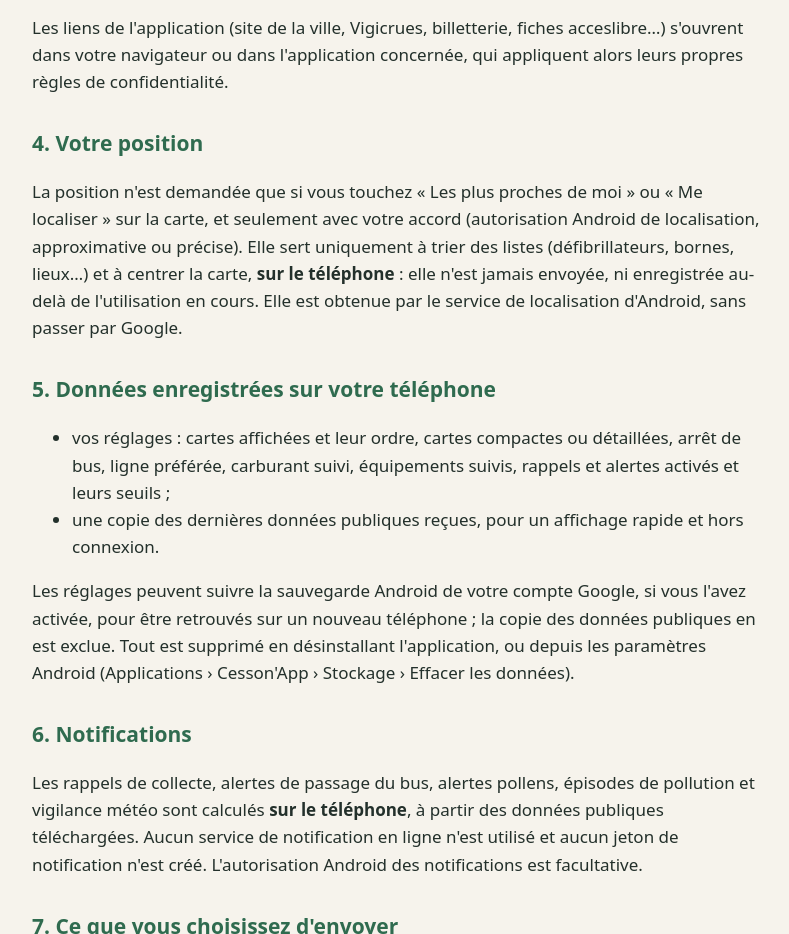
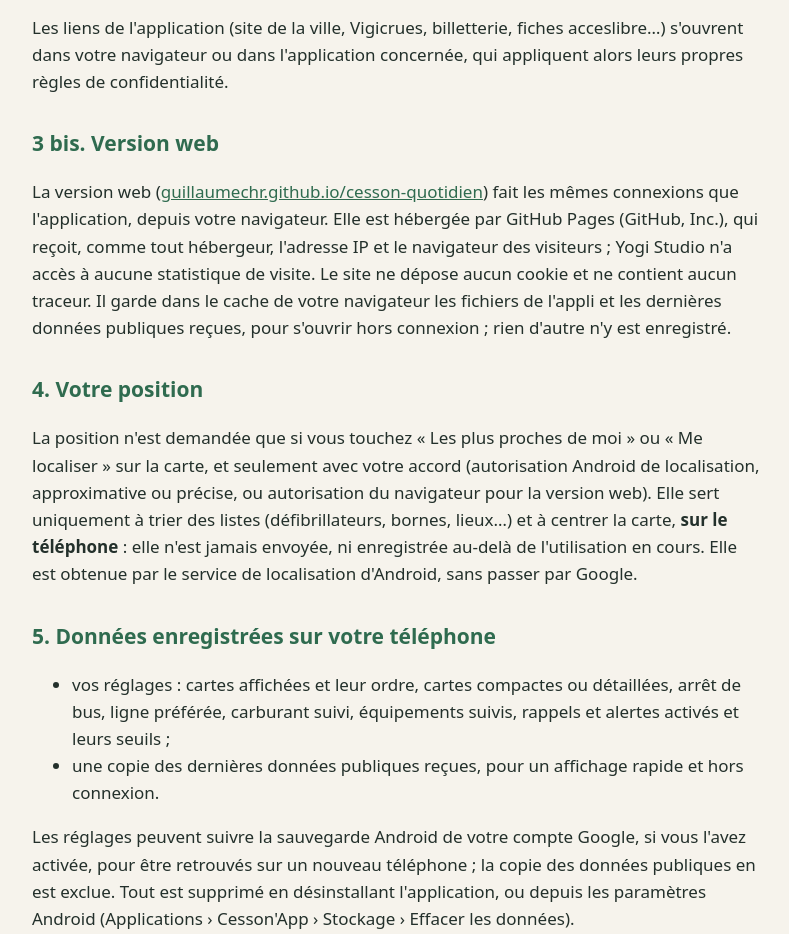
Before and after one commit to GuillaumeCHR/cesson-quotidien-site, a plain HTML site: page confidentialite.html in a window 1280 px wide. Shown: the part 1163-2097 px from the top of the page, without its empty margins (244-1033 px from the left). Drawn offline with Linux system fonts and the light colour scheme.

Commit message:
Version web : lien depuis l'accueil, et ce qu'elle implique pour la confidentialité (hébergement GitHub Pages, cache hors connexion)
Co-Authored-By: Claude Opus 5.5 <noreply@anthropic.com>

```diff
--- a/confidentialite.html
+++ b/confidentialite.html
@@ -16,7 +16,7 @@
 </header>
 <h1>Politique de confidentialité</h1>
 <p class="muted">S'applique à l'application Android Cesson'App (<code>com.yogistudio.cesson</code>), éditée par Yogi Studio.
-Dernière mise à jour : 17 novembre 2026.</p>
+Dernière mise à jour : 17 novembre 2026 (version web).</p>
 
 <div class="card">
   <strong>En bref :</strong> Cesson'App n'a ni compte, ni publicité, ni traceur, ni mesure d'audience. Yogi Studio ne
@@ -50,9 +50,18 @@ de publicité, de mesure d'audience, d'attribution ni de suivi des plantages, et
 <p>Les liens de l'application (site de la ville, Vigicrues, billetterie, fiches acceslibre…) s'ouvrent dans votre
 navigateur ou dans l'application concernée, qui appliquent alors leurs propres règles de confidentialité.</p>
 
+<h2>3 bis. Version web</h2>
+<p>La version web (<a href="https://guillaumechr.github.io/cesson-quotidien/">guillaumechr.github.io/cesson-quotidien</a>)
+fait les mêmes connexions que l'application, depuis votre navigateur. Elle est hébergée par GitHub Pages (GitHub, Inc.),
+qui reçoit, comme tout hébergeur, l'adresse IP et le navigateur des visiteurs ; Yogi Studio n'a accès à aucune
+statistique de visite. Le site ne dépose aucun cookie et ne contient aucun traceur. Il garde dans le cache de votre
+navigateur les fichiers de l'appli et les dernières données publiques reçues, pour s'ouvrir hors connexion ; rien
+d'autre n'y est enregistré.</p>
+
 <h2>4. Votre position</h2>
 <p>La position n'est demandée que si vous touchez « Les plus proches de moi » ou « Me localiser » sur la carte, et
-seulement avec votre accord (autorisation Android de localisation, approximative ou précise). Elle sert uniquement à
+seulement avec votre accord (autorisation Android de localisation, approximative ou précise, ou autorisation du
+navigateur pour la version web). Elle sert uniquement à
 trier des listes (défibrillateurs, bornes, lieux…) et à centrer la carte, <strong>sur le téléphone</strong> : elle n'est
 jamais envoyée, ni enregistrée au-delà de l'utilisation en cours. Elle est obtenue par le service de localisation
 d'Android, sans passer par Google.</p>
```
Also changed, not shown: index.html (+2 -0 lines).
